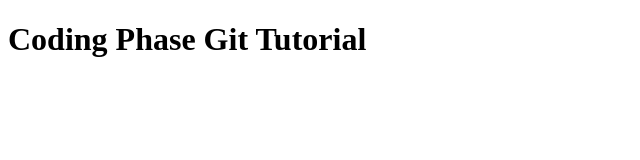
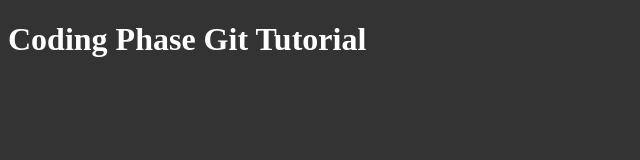
Before and after one commit to signeyz/git-course, a plain HTML site: page index.html in a window 1280 px wide. Shown: the whole page, without its empty margins (0-640 px from the left). Drawn offline with Linux system fonts and the light colour scheme.

Commit message:
added a css file and deleted the js file.

```diff
--- a/index.html
+++ b/index.html
@@ -4,6 +4,7 @@
     <meta charset="UTF-8" />
     <meta http-equiv="X-UA-Compatible" content="IE=edge" />
     <meta name="viewport" content="width=device-width, initial-scale=1.0" />
+    <link rel="stylesheet" href="styles.css" />
     <title>Git Coding Phase</title>
   </head>
   <body>
--- /dev/null
+++ b/styles.css
@@ -0,0 +1,4 @@
+body {
+  background-color: #333;
+  color: #fff;
+}
```
